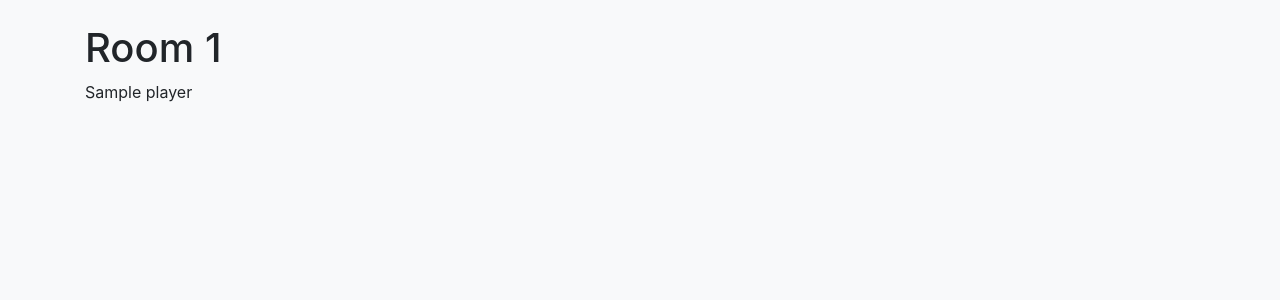
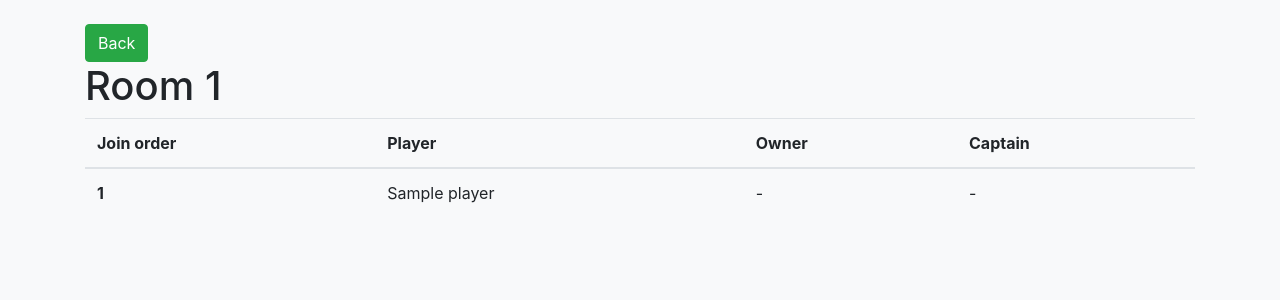
Before and after one commit to puct9/matchmaker, a Flask app: template mmserver/apps/moneydraft/templates/draftv1_admin_room.html in a window 1280 px wide. Shown: the top 300 px of the page. Run offline with Flask 2, Linux system fonts and the light colour scheme; the template is opened without the code that fills it: most values are stand-ins (such as "Sample title", 1, 10 or a date in 2020); some libraries are stand-ins or nearby versions.

Commit message:
Improve admin view room

```diff
--- a/mmserver/apps/moneydraft/templates/draftv1_admin_room.html
+++ b/mmserver/apps/moneydraft/templates/draftv1_admin_room.html
@@ -4,8 +4,78 @@ Room overview
 {% endblock %}
 
 {% block content %}
+<a href="{{ url_for('draftv1.admin_page', key=key) }}" class="btn btn-success">Back</a>
 <h1>Room {{ room_id }}</h1>
-{% for player in room_info['order'] %}
-<p>{{ player }}</p>
-{% endfor %}
+
+{% if 'draft_order' in room_info %}
+<table class="table">
+    <thead>
+        <tr>
+            <th scope="col">Draft order</th>
+            <th scope="col">Player</th>
+            <th scope="col">{{ room_info['captains'][0] }}'s choice</th>
+            <th scope="col">{{ room_info['captains'][1] }}'s choice</th>
+            <th scope="col">Average value</th>
+        </tr>
+    </thead>
+    <tbody>
+        {% for player in room_info['draft_order'] %}
+        <tr>
+            <th scope="row">{{ loop.index }}</th>
+            <td>{{ player }}</td>
+            <td>
+                {% if room_info['intents'][loop.index0][0][0] is not none %}
+                {{ '-' if not room_info['intents'][loop.index0][0][1] }}{{ room_info['intents'][loop.index0][0][0] }}
+                {% else %}
+                N/A
+                {% endif %}
+            </td>
+            <td>
+                {% if room_info['intents'][loop.index0][1][0] is not none %}
+                {{ '-' if not room_info['intents'][loop.index0][1][1] }}{{ room_info['intents'][loop.index0][1][0] }}
+                {% else %}
+                N/A
+                {% endif %}
+            </td>
+            <td>
+                {% if room_info['intents'][loop.index0][0][0] is not none and room_info['intents'][loop.index0][1][0] is not none %}
+                {{(
+                    room_info['intents'][loop.index0][0][0] * (room_info['intents'][loop.index0][0][1] * 2 - 1) +
+                    room_info['intents'][loop.index0][1][0] * (room_info['intents'][loop.index0][1][1] * 2 - 1)
+                ) / 2}}
+                {% else %}
+                N/A
+                {% endif %}
+            </td>
+        </tr>
+        {% endfor %}
+    </tbody>
+</table>
+<br /><br />
+{% endif %}
+<table class="table">
+    <thead>
+        <tr>
+            <th scope="col">Join order</th>
+            <th scope="col">Player</th>
+            <th scope="col">Owner</th>
+            <th scope="col">Captain</th>
+        </tr>
+    </thead>
+    <tbody>
+        {% for player in room_info['order'] %}
+        <tr>
+            <th scope="row">{{ loop.index }}</th>
+            <td>{{ player }}</td>
+            <td>
+                {{ 'Owner' if room_info['guests'][player]['owner'] else '-' }}
+            </td>
+            <td>
+                {{ "Team %d" % (room_info['guests'][player]['captain'],) if room_info['guests'][player]['captain'] else '-' }}
+            </td>
+        </tr>
+        {% endfor %}
+    </tbody>
+</table>
+
 {% endblock %}
```
